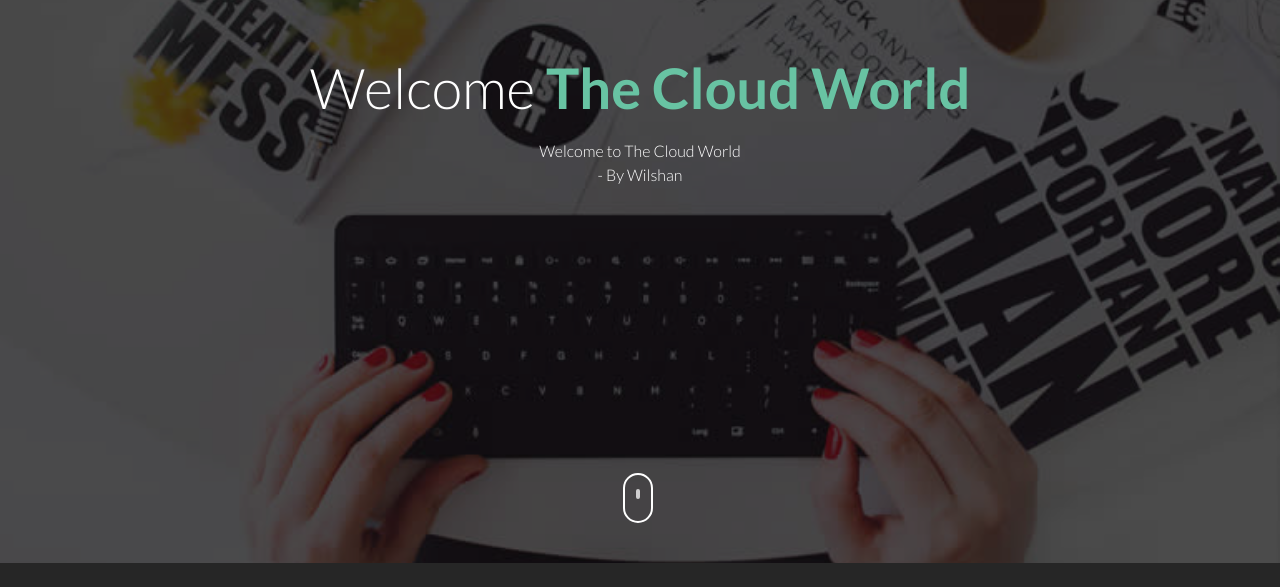
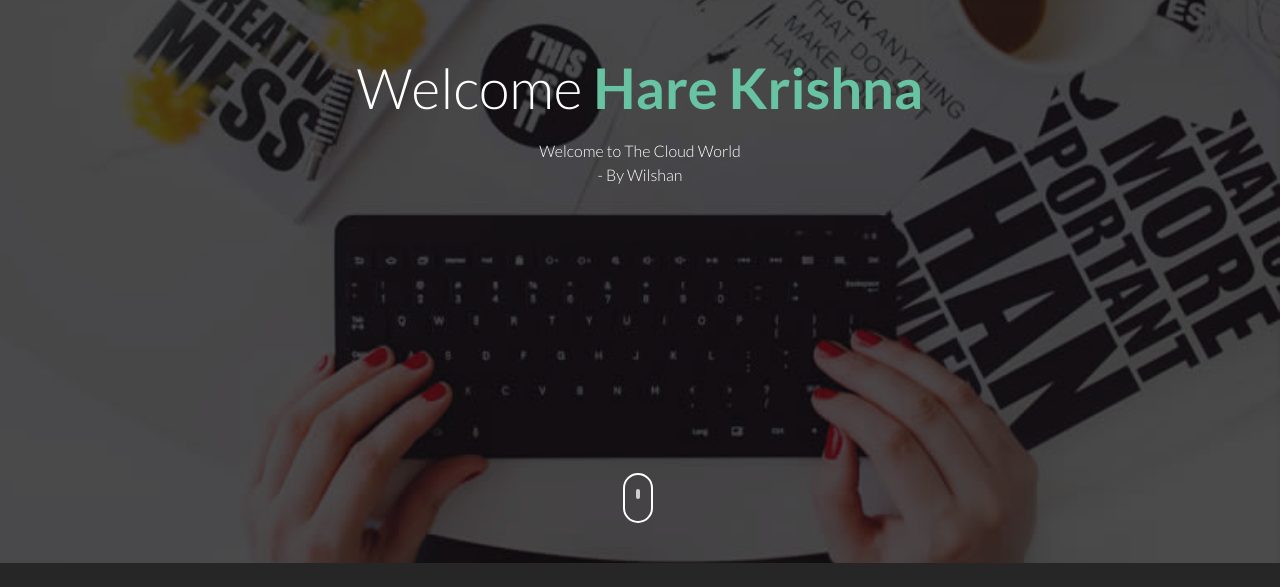
Before and after one commit to tushirpruthi/awsdevops, a plain HTML site: page index.html in a window 1280 px wide. Shown: the part 237-824 px from the top of the page. Drawn offline with Linux system fonts and the light colour scheme.

Commit message:
Update index.html

```diff
--- a/index.html
+++ b/index.html
@@ -39,7 +39,7 @@
 				<div class="col-md-12 text-center st-header-content">
 					<div class="logo"><a href=""><img src="images/logo.png" alt=""></a></div>
 					<div class="st-header-title">
-						<h2>Welcome <span>The Cloud World</span></h2>
+						<h2>Welcome <span>Hare Krishna</span></h2>
 						<p>Welcome to The Cloud World <br /> - By Wilshan </p>
 					</div>
 				</div>
```
